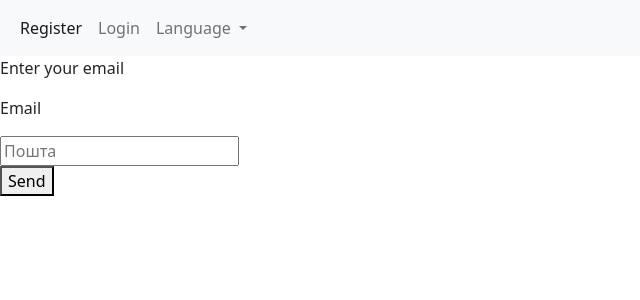
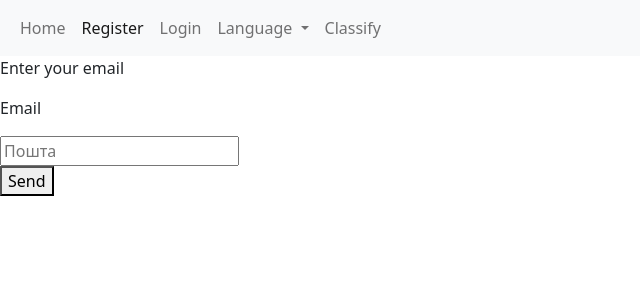
Before and after one commit to Korniev/AImageStore, a Django app: page /en/auth/email/ in a window 1280 px wide. Shown: the top 300 px of the page, without its empty margins (0-640 px from the left). Run offline with Django 5.2, Linux system fonts and the light colour scheme.

Commit message:
added nav Classify

```diff
--- a/aimagestore/aimagestore/templates/aimagestore/base.html
+++ b/aimagestore/aimagestore/templates/aimagestore/base.html
@@ -22,6 +22,8 @@
       <ul class="navbar-nav me-auto mb-2 mb-lg-0">
 
         <li class="nav-item">
+                    <a class="nav-link" href="{% url 'home' %}">{% trans "Home" %}</a>
+        </li>
           <a class="nav-link active" aria-current="page" href="{% url 'accounts:register' %}">{% trans "Register" %}</a>
         </li>
         <li class="nav-item">
@@ -47,6 +49,10 @@
             {% endfor %}
           </ul>
         </li>
+        <li class="nav-item">
+                    <a class="nav-link" href="{% url 'classify_image' %}">{% trans "Classify" %}</a>
+        </li>
+        <li class="nav-item">
       </ul>
     </div>
   </div>
```
